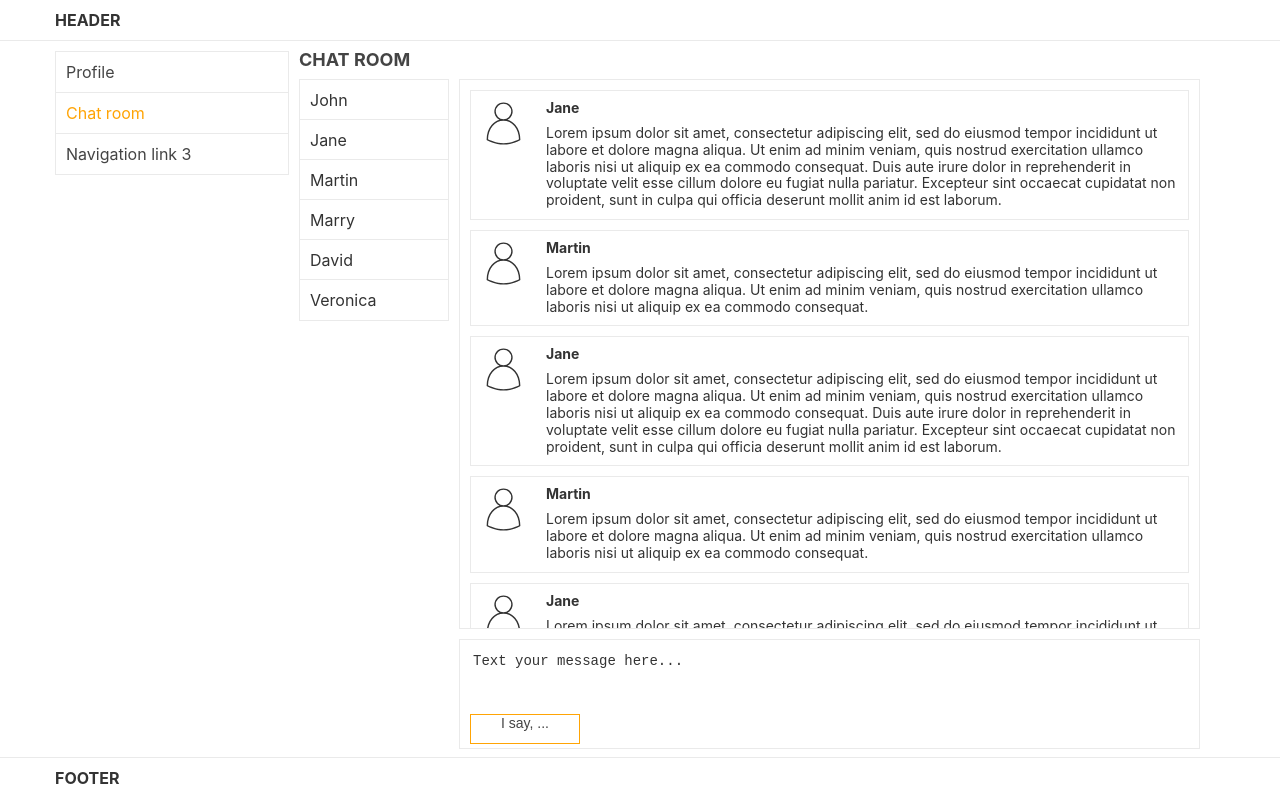
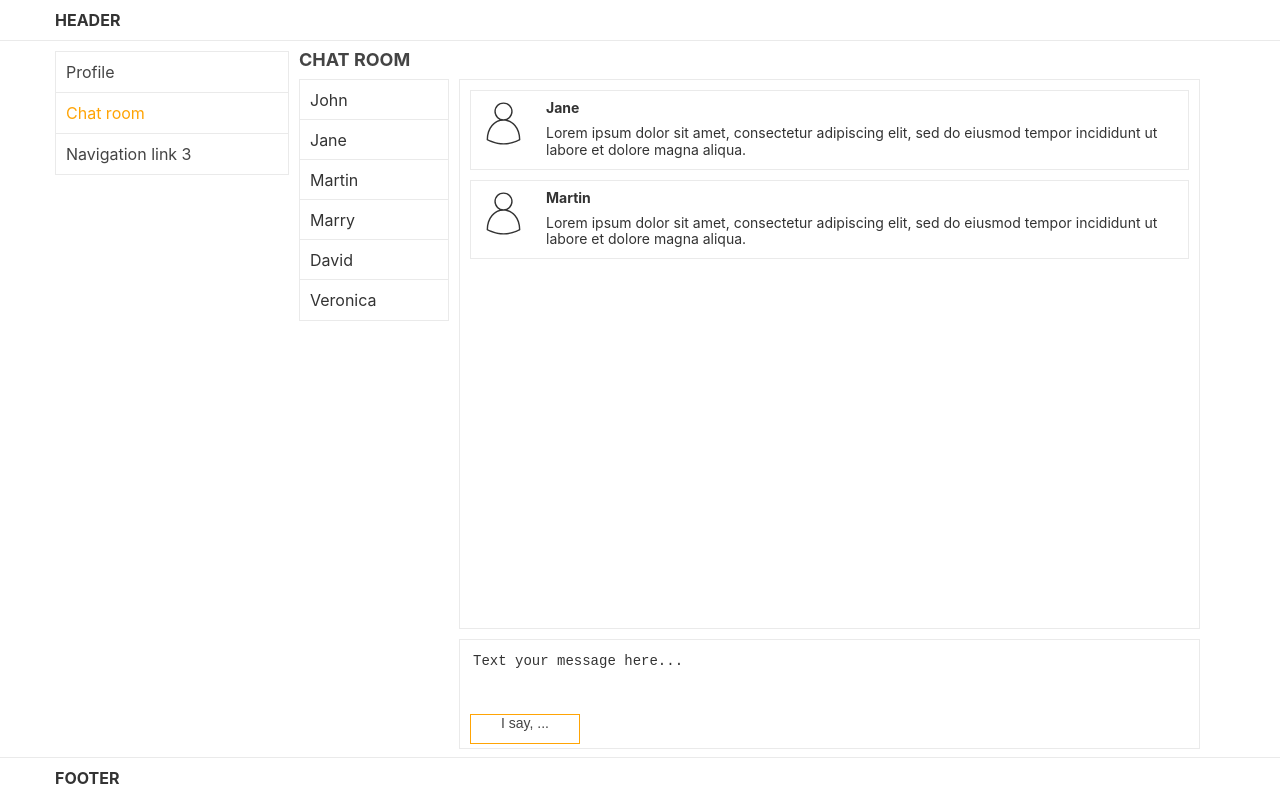
Before and after one commit to Alexey6486/itk_youtube_ts, a React (Create React App) app: page /dialogs in a window 1280 px wide. Built offline with nearby package versions, Linux system fonts and the light colour scheme.

Commit message:
changes_05-05-2020

```diff
--- a/src/components/dialogs/Dialogs.tsx
+++ b/src/components/dialogs/Dialogs.tsx
@@ -2,6 +2,28 @@ import React from "react";
 import styles from './style.module.css'
 import UsersList from "./usersList/UsersList";
 import Messages from "./messages/Messages";
+
+export type MessageType = {
+    author: string
+    message: string
+}
+const messagesInChatRoom: Array<MessageType> = [
+    {author: "Jane", message: "Lorem ipsum dolor sit amet, consectetur adipiscing elit, sed do eiusmod tempor incididunt ut labore et dolore magna aliqua."},
+    {author: "Martin", message: "Lorem ipsum dolor sit amet, consectetur adipiscing elit, sed do eiusmod tempor incididunt ut labore et dolore magna aliqua."},
+];
+export type UsersInChatRoomType = {
+    id: number
+    userName: string
+    dialogUrl: string
+}
+const usersInChatRoom: Array<UsersInChatRoomType> = [
+    {id: 1, userName: "John", dialogUrl: "/dialogs/1"},
+    {id: 2, userName: "Jane", dialogUrl: "/dialogs/2"},
+    {id: 3, userName: "Martin", dialogUrl: "/dialogs/3"},
+    {id: 4, userName: "Marry", dialogUrl: "/dialogs/4"},
+    {id: 5, userName: "David", dialogUrl: "/dialogs/5"},
+    {id: 6, userName: "Veronica", dialogUrl: "/dialogs/6"},
+];
 
 function Dialogs() {
     return (
@@ -10,8 +32,8 @@ function Dialogs() {
                 <h3>Chat room</h3>
             </div>
             <div className={styles.dialogsContent}>
-                <UsersList/>
-                <Messages/>
+                <UsersList usersinchatroom={usersInChatRoom}/>
+                <Messages messages={messagesInChatRoom}/>
             </div>
         </div>
     );
--- a/src/components/dialogs/messages/Messages.tsx
+++ b/src/components/dialogs/messages/Messages.tsx
@@ -2,11 +2,16 @@ import React from "react";
 import styles from './style.module.css'
 import MessagesBox from "./messagesBox/MessagesBox";
 import NewMessage from "./messagesBox/newMessage/NewMessage";
+import {MessageType} from "../Dialogs";
 
-function Messages() {
+type PropsType = {
+    messages: Array<MessageType>
+}
+
+function Messages(props: PropsType) {
     return (
         <div className={styles.messagesBlock}>
-            <MessagesBox/>
+            <MessagesBox messages={props.messages}/>
             <NewMessage/>
         </div>
     );
--- a/src/components/dialogs/messages/messagesBox/MessagesBox.tsx
+++ b/src/components/dialogs/messages/messagesBox/MessagesBox.tsx
@@ -1,46 +1,21 @@
 import React from "react";
 import styles from './style.module.css'
 import Message from "./message/Message";
+import { MessageType } from "../../Dialogs";
 
-function MessagesBox() {
+type PropsType = {
+    messages: Array<MessageType>
+}
+
+function MessagesBox(props: PropsType) {
+
+    const messagesInChatRoomMap = props.messages.map((message) => {
+        return <Message author={message.author} message={message.message} />
+    });
+
     return (
         <div className={styles.messagesBox}>
-            <Message
-                author="Jane"
-                message="Lorem ipsum dolor sit amet, consectetur adipiscing elit, sed do eiusmod tempor incididunt ut
-                         labore et dolore magna aliqua. Ut enim ad minim veniam, quis nostrud exercitation ullamco
-                         laboris nisi ut aliquip ex ea commodo consequat. Duis aute irure dolor in reprehenderit in
-                         voluptate velit esse cillum dolore eu fugiat nulla pariatur. Excepteur sint occaecat cupidatat
-                         non proident, sunt in culpa qui officia deserunt mollit anim id est laborum."/>
-            <Message
-                author="Martin"
-                message="Lorem ipsum dolor sit amet, consectetur adipiscing elit, sed do eiusmod tempor incididunt ut
-                         labore et dolore magna aliqua. Ut enim ad minim veniam, quis nostrud exercitation ullamco
-                         laboris nisi ut aliquip ex ea commodo consequat."/>
-            <Message
-                author="Jane"
-                message="Lorem ipsum dolor sit amet, consectetur adipiscing elit, sed do eiusmod tempor incididunt ut
-                         labore et dolore magna aliqua. Ut enim ad minim veniam, quis nostrud exercitation ullamco
-                         laboris nisi ut aliquip ex ea commodo consequat. Duis aute irure dolor in reprehenderit in
-                         voluptate velit esse cillum dolore eu fugiat nulla pariatur. Excepteur sint occaecat cupidatat
-                         non proident, sunt in culpa qui officia deserunt mollit anim id est laborum."/>
-            <Message
-                author="Martin"
-                message="Lorem ipsum dolor sit amet, consectetur adipiscing elit, sed do eiusmod tempor incididunt ut
-                         labore et dolore magna aliqua. Ut enim ad minim veniam, quis nostrud exercitation ullamco
-                         laboris nisi ut aliquip ex ea commodo consequat."/>
-            <Message
-                author="Jane"
-                message="Lorem ipsum dolor sit amet, consectetur adipiscing elit, sed do eiusmod tempor incididunt ut
-                         labore et dolore magna aliqua. Ut enim ad minim veniam, quis nostrud exercitation ullamco
-                         laboris nisi ut aliquip ex ea commodo consequat. Duis aute irure dolor in reprehenderit in
-                         voluptate velit esse cillum dolore eu fugiat nulla pariatur. Excepteur sint occaecat cupidatat
-                         non proident, sunt in culpa qui officia deserunt mollit anim id est laborum."/>
-            <Message
-                author="Martin"
-                message="Lorem ipsum dolor sit amet, consectetur adipiscing elit, sed do eiusmod tempor incididunt ut
-                         labore et dolore magna aliqua. Ut enim ad minim veniam, quis nostrud exercitation ullamco
-                         laboris nisi ut aliquip ex ea commodo consequat."/>
+            {messagesInChatRoomMap}
         </div>
     );
 }
--- a/src/components/dialogs/usersList/UsersList.tsx
+++ b/src/components/dialogs/usersList/UsersList.tsx
@@ -1,16 +1,21 @@
 import React from "react";
 import styles from "./style.module.css"
 import UserBlock from "./userBlock/UserBlock";
+import { UsersInChatRoomType } from "../Dialogs";
 
-function UsersList() {
+type PropsType = {
+    usersinchatroom: Array<UsersInChatRoomType>
+}
+
+function UsersList(props: PropsType) {
+
+    let usersInChatRoomMap = props.usersinchatroom.map((user) => {
+        return <UserBlock key={user.id} dialogUrl={user.dialogUrl} userName={user.userName} />
+    });
+
     return (
         <div className={styles.usersList}>
-            <UserBlock dialogUrl="/dialogs/1" userName="John"/>
-            <UserBlock dialogUrl="/dialogs/2" userName="Jane"/>
-            <UserBlock dialogUrl="/dialogs/3" userName="Martin"/>
-            <UserBlock dialogUrl="/dialogs/4" userName="Marry"/>
-            <UserBlock dialogUrl="/dialogs/5" userName="David"/>
-            <UserBlock dialogUrl="/dialogs/6" userName="Veronica"/>
+            {usersInChatRoomMap}
         </div>
     );
 }
--- a/src/components/dialogs/usersList/userBlock/UserBlock.tsx
+++ b/src/components/dialogs/usersList/userBlock/UserBlock.tsx
@@ -1,7 +1,6 @@
 import React from "react";
 import styles from "./style.module.css"
 import { NavLink } from "react-router-dom";
-
 
 type PropsType = {
     dialogUrl: string
@@ -9,7 +8,7 @@ type PropsType = {
 }
 
 function UserBlock(props: PropsType) {
-    console.log(props);
+
     return (
         <div className={styles.userBlock}>
             <NavLink to={props.dialogUrl} activeClassName={styles.active}>{props.userName}</NavLink>
--- a/src/components/profile/Profile.tsx
+++ b/src/components/profile/Profile.tsx
@@ -4,12 +4,21 @@ import Addpost from "./postsBlock/addpost/Addpost";
 import Posts from "./postsBlock/posts/Posts";
 import ProfileData from "./profileData/ProfileData";
 
+export type PostsType = {
+    message: string
+    likes: string
+}
+const posts: Array<PostsType> =[
+    {message: 'Greetings!', likes: '8'},
+    {message: 'See you later!', likes: '17'},
+];
+
 function Profile() {
     return (
         <div className={styles.profileBlock}>
             <ProfileData/>
             <Addpost/>
-            <Posts/>
+            <Posts posts={posts}/>
         </div>
     );
 }
--- a/src/components/profile/postsBlock/posts/Posts.tsx
+++ b/src/components/profile/postsBlock/posts/Posts.tsx
@@ -1,16 +1,25 @@
 import React from 'react';
 import styles from './style.module.css'
 import Post from "./post/Post";
+import { PostsType } from '../../Profile';
 
-function Posts() {
+type PropsType = {
+    posts: Array<PostsType>
+}
+
+function Posts(props: PropsType) {
+
+    const postsMap = props.posts.map((post) => {
+        return <Post message={post.message} likes={post.likes} />;
+    });
+
     return (
         <>
             <div className={styles.postsTitle}>
                 <h3>Posts:</h3>
             </div>
             <div className={styles.postsBlock}>
-                <Post message='Greetings!' likes='4'/>
-                <Post message='See you later!' likes='17'/>
+                {postsMap}
             </div>
         </>
     );
```
